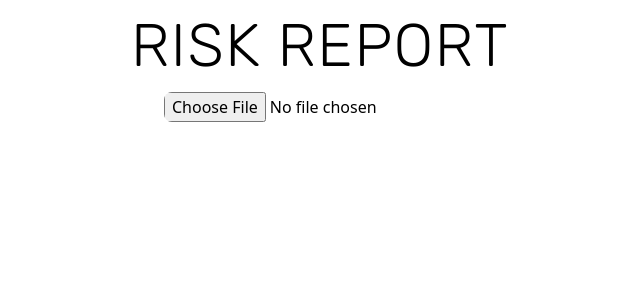
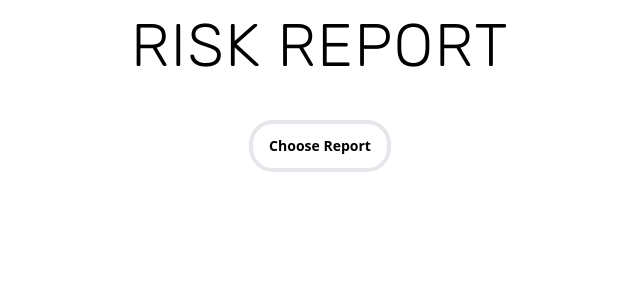
Before and after one commit to jeebeeng/ror2-report-img, a React (Create React App) app: page / in a window 1280 px wide. Shown: the top 300 px of the page, without its empty margins (320-960 px from the left). Built offline with nearby package versions, Linux system fonts and the light colour scheme.

Commit message:
Style file input

```diff
--- a/src/components/FileInput.tsx
+++ b/src/components/FileInput.tsx
@@ -1,4 +1,4 @@
-import React from 'react'
+import React, { useRef } from 'react'
 import { RunReport } from '../types'
 import { createRunReport } from '../utils/runReport'
 import { XMLParser } from 'fast-xml-parser'
@@ -8,6 +8,12 @@ interface FileInputProps {
 }
 
 const FileInput: React.FC<FileInputProps> = ({ setReport }) => {
+  const fileInput = useRef<HTMLInputElement>(null)
+
+  const handleClick = () => {
+    if (fileInput.current) fileInput.current.click()
+  }
+
   const showFile = (e: React.ChangeEvent<HTMLInputElement>) => {
     e.preventDefault()
     const reader = new FileReader()
@@ -27,12 +33,25 @@ const FileInput: React.FC<FileInputProps> = ({ setReport }) => {
   }
 
   return (
-    <input
-      type="file"
-      accept=".xml"
-      onChange={showFile}
-      className="rounded-lg"
-    />
+    <div
+      onClick={handleClick}
+      className="transition ease-in-out delay-50 group mt-7 mb-6 border-md border-4 px-4 py-3 rounded-3xl text-sm font-bold font-mono cursor-pointer hover:bg-black"
+    >
+      <label
+        htmlFor="upload-file"
+        className="transition ease-in-out delay-50 cursor-pointer group-hover:text-white"
+      >
+        Choose Report
+        <input
+          type="file"
+          accept=".xml"
+          onChange={showFile}
+          id="upload-file"
+          ref={fileInput}
+          className="opacity-0 z-[-1] absolute"
+        />
+      </label>
+    </div>
   )
 }
 
```
